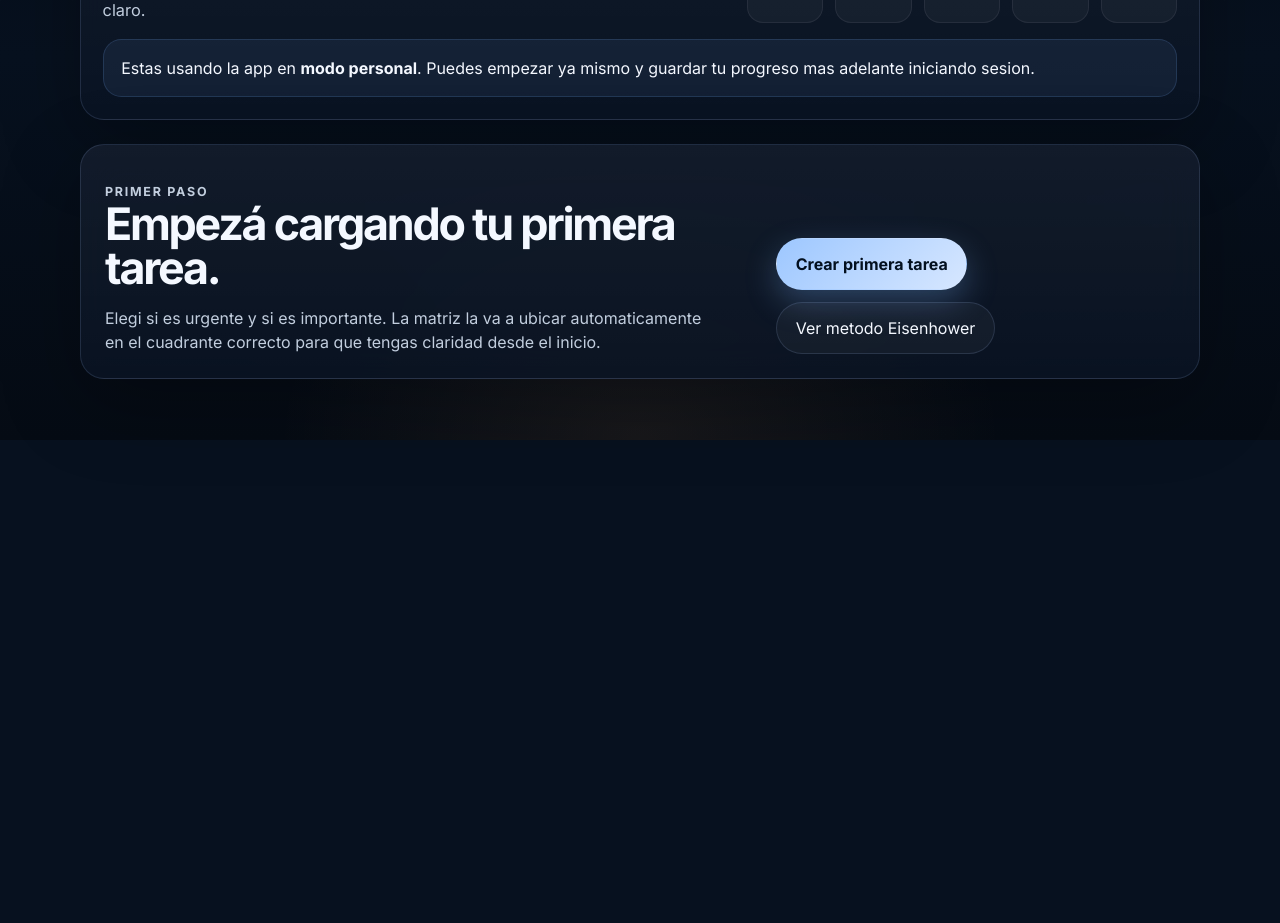
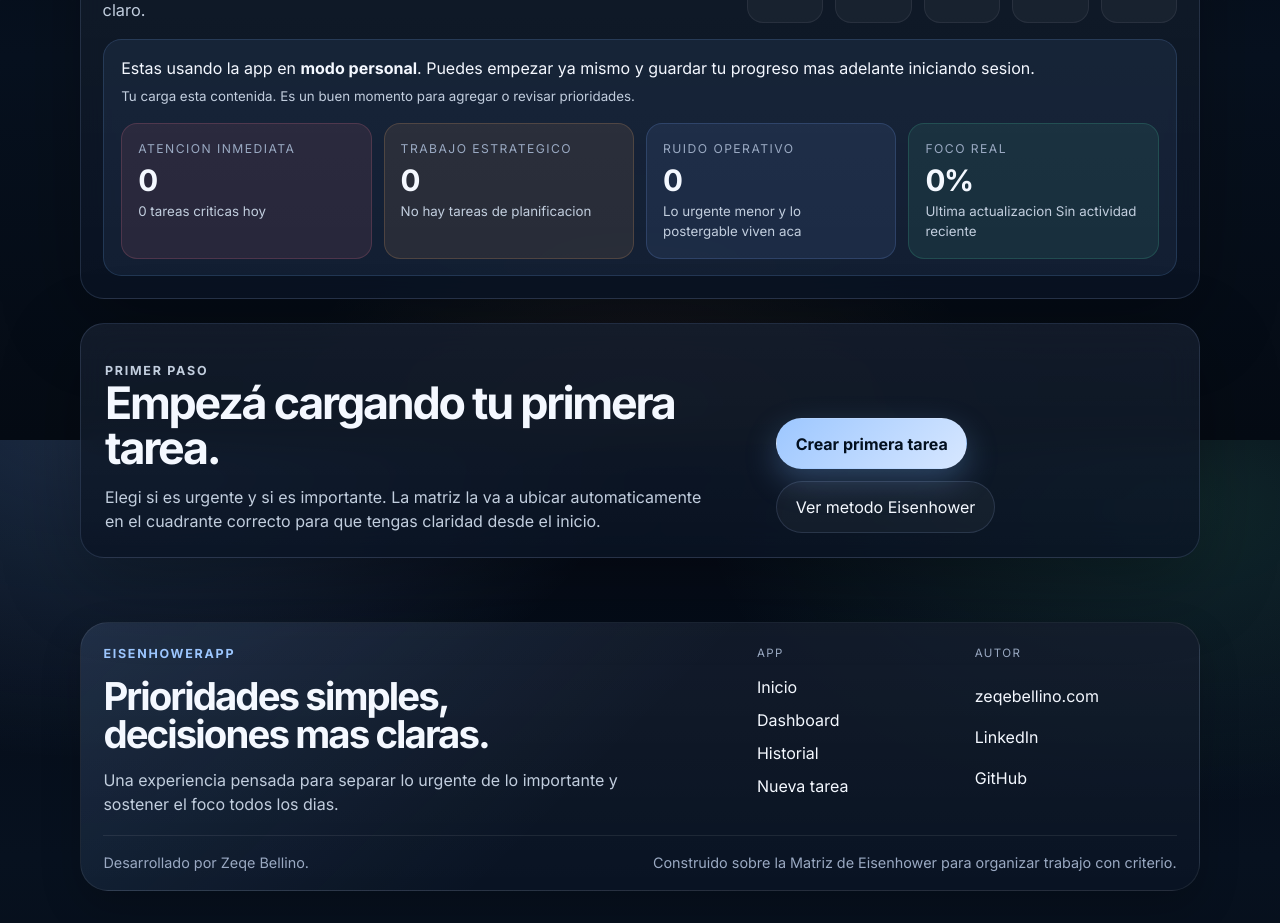
Before and after one commit to ezebellino/eisenhower-app, a React (Vite) app in the folder frontend/: page /tasks in a window 1280 px wide. Shown: the part 360-1283 px from the top of the page. Before the commit the page ends 800 px from the top, so only its background shows below. Built offline with nearby package versions, Linux system fonts and the light colour scheme; no server answers.

Commit message:
Add dashboard summary and redesigned footer

```diff
--- a/frontend/src/App.tsx
+++ b/frontend/src/App.tsx
@@ -15,7 +15,7 @@ import EditTask from "./pages/EditTask";
 
 import "../styles/theme.css";
 import PageTransition from "./components/PageTransition";
-// import Footer from "./components/Footer";
+import Footer from "./components/Footer";
 
 export default function App() {
   const location = useLocation();
@@ -90,7 +90,7 @@ export default function App() {
           />
         </Routes>
       </AnimatePresence>
-      {/* <Footer /> */}
+      <Footer />
     </AuthProvider>
   );
 }
--- /dev/null
+++ b/frontend/src/components/Footer.tsx
@@ -0,0 +1,52 @@
+import { Link, useLocation } from "react-router-dom";
+import "../../styles/Footer.css";
+
+export default function Footer() {
+  const location = useLocation();
+  const isAuthPage = ["/login", "/register"].includes(location.pathname);
+
+  if (isAuthPage) return null;
+
+  return (
+    <footer className="footer">
+      <div className="footer__inner">
+        <div className="footer__brand">
+          <p className="footer__eyebrow">EisenhowerApp</p>
+          <h2>Prioridades simples, decisiones mas claras.</h2>
+          <p className="footer__description">
+            Una experiencia pensada para separar lo urgente de lo importante y sostener el foco
+            todos los dias.
+          </p>
+        </div>
+
+        <nav className="footer__nav" aria-label="Enlaces del footer">
+          <div className="footer__group">
+            <span>App</span>
+            <Link to="/">Inicio</Link>
+            <Link to="/tasks">Dashboard</Link>
+            <Link to="/tasks/completed">Historial</Link>
+            <Link to="/tasks/create">Nueva tarea</Link>
+          </div>
+
+          <div className="footer__group">
+            <span>Autor</span>
+            <a href="https://zeqebellino.com" target="_blank" rel="noopener noreferrer">
+              zeqebellino.com
+            </a>
+            <a href="https://www.linkedin.com/in/ezebellino/" target="_blank" rel="noopener noreferrer">
+              LinkedIn
+            </a>
+            <a href="https://github.com/ezebellino" target="_blank" rel="noopener noreferrer">
+              GitHub
+            </a>
+          </div>
+        </nav>
+      </div>
+
+      <div className="footer__bottom">
+        <p>Desarrollado por Zeqe Bellino.</p>
+        <p>Construido sobre la Matriz de Eisenhower para organizar trabajo con criterio.</p>
+      </div>
+    </footer>
+  );
+}
--- a/frontend/src/pages/Home.tsx
+++ b/frontend/src/pages/Home.tsx
@@ -8,6 +8,24 @@ import {
 import { completeTask, deleteTask, getAllTasks, uncompleteTask } from "../services/taskServices";
 import type { Task, TaskID } from "../types/tasks";
 import { useAuth } from "../auth/AuthContext";
+
+function getLatestUpdate(tasks: Task[]) {
+  if (tasks.length === 0) return "Sin actividad reciente";
+
+  const latest = [...tasks].sort(
+    (left, right) => Date.parse(right.updatedAt) - Date.parse(left.updatedAt)
+  )[0];
+
+  const date = new Date(latest.updatedAt);
+  if (Number.isNaN(date.getTime())) return "Sin actividad reciente";
+
+  return new Intl.DateTimeFormat("es-AR", {
+    day: "2-digit",
+    month: "short",
+    hour: "2-digit",
+    minute: "2-digit",
+  }).format(date);
+}
 
 export default function Home() {
   const [tasks, setTasks] = useState<Task[]>([]);
@@ -79,6 +97,45 @@ export default function Home() {
     }
   };
 
+  const activeTasks = tasks.filter((task) => task.status === "active");
+  const criticalTasks = activeTasks.filter((task) => task.quadrant === 1).length;
+  const strategicTasks = activeTasks.filter((task) => task.quadrant === 2).length;
+  const reactiveTasks = activeTasks.filter((task) => task.quadrant === 3).length;
+  const lowPriorityTasks = activeTasks.filter((task) => task.quadrant === 4).length;
+  const importantTasks = activeTasks.filter((task) => task.is_important).length;
+  const focusRatio =
+    activeTasks.length === 0 ? 0 : Math.round((importantTasks / activeTasks.length) * 100);
+
+  const dashboardHighlights = [
+    {
+      label: "Atencion inmediata",
+      value: String(criticalTasks),
+      helper: criticalTasks === 1 ? "1 tarea critica hoy" : `${criticalTasks} tareas criticas hoy`,
+      tone: "is-critical",
+    },
+    {
+      label: "Trabajo estrategico",
+      value: String(strategicTasks),
+      helper:
+        strategicTasks === 0
+          ? "No hay tareas de planificacion"
+          : `${strategicTasks} tareas para avanzar sin urgencia`,
+      tone: "is-strategic",
+    },
+    {
+      label: "Ruido operativo",
+      value: String(reactiveTasks + lowPriorityTasks),
+      helper: "Lo urgente menor y lo postergable viven aca",
+      tone: "is-ops",
+    },
+    {
+      label: "Foco real",
+      value: `${focusRatio}%`,
+      helper: `Ultima actualizacion ${getLatestUpdate(activeTasks)}`,
+      tone: "is-focus",
+    },
+  ];
+
   return (
     <div className="page container">
       <EisenhowerMatrix
@@ -86,17 +143,39 @@ export default function Home() {
         description="Visualiza tu carga activa, navega cada cuadrante y ejecuta con un criterio mas claro."
         banner={
           <>
+            <div className="dashboard-summary">
+              <div className="dashboard-summary__intro">
                 {user ? (
                   <p>
-                Hola <strong>{user.username}</strong>. Tus tareas estan sincronizadas y listas para
-                seguir avanzando desde cualquier sesion.
+                    Hola <strong>{user.username}</strong>. Tus tareas estan sincronizadas y listas
+                    para seguir avanzando desde cualquier sesion.
                   </p>
                 ) : (
                   <p>
-                Estas usando la app en <strong>modo personal</strong>. Puedes empezar ya mismo y
-                guardar tu progreso mas adelante iniciando sesion.
+                    Estas usando la app en <strong>modo personal</strong>. Puedes empezar ya mismo
+                    y guardar tu progreso mas adelante iniciando sesion.
                   </p>
                 )}
+
+                <small>
+                  {criticalTasks > 0
+                    ? "Empeza por el cuadrante urgente e importante para bajar friccion rapido."
+                    : strategicTasks > 0
+                      ? "Buen momento para avanzar trabajo importante antes de que se vuelva urgente."
+                      : "Tu carga esta contenida. Es un buen momento para agregar o revisar prioridades."}
+                </small>
+              </div>
+
+              <div className="dashboard-summary__grid">
+                {dashboardHighlights.map((item) => (
+                  <article key={item.label} className={`dashboard-kpi ${item.tone}`}>
+                    <span>{item.label}</span>
+                    <strong>{item.value}</strong>
+                    <small>{item.helper}</small>
+                  </article>
+                ))}
+              </div>
+            </div>
 
             {isLoadingTasks && (
               <div className="matrix-banner matrix-banner--info">
--- a/frontend/styles/EisenhowerMatrix.css
+++ b/frontend/styles/EisenhowerMatrix.css
@@ -84,6 +84,78 @@
 
 .matrix-banner__action {
   justify-self: start;
+}
+
+.dashboard-summary {
+  display: grid;
+  gap: 1rem;
+}
+
+.dashboard-summary__intro {
+  display: grid;
+  gap: 0.45rem;
+}
+
+.dashboard-summary__intro small {
+  color: var(--muted-strong);
+}
+
+.dashboard-summary__grid {
+  display: grid;
+  grid-template-columns: repeat(4, minmax(0, 1fr));
+  gap: 0.75rem;
+}
+
+.dashboard-kpi {
+  padding: 1rem;
+  border-radius: 1rem;
+  border: 1px solid rgba(255, 255, 255, 0.08);
+  background: rgba(255, 255, 255, 0.04);
+}
+
+.dashboard-kpi span,
+.dashboard-kpi small {
+  display: block;
+}
+
+.dashboard-kpi span {
+  color: var(--muted);
+  font-size: 0.76rem;
+  text-transform: uppercase;
+  letter-spacing: 0.12em;
+}
+
+.dashboard-kpi strong {
+  display: block;
+  margin-top: 0.45rem;
+  font-size: 1.85rem;
+  line-height: 1;
+  letter-spacing: -0.05em;
+}
+
+.dashboard-kpi small {
+  margin-top: 0.45rem;
+  color: var(--muted-strong);
+}
+
+.dashboard-kpi.is-critical {
+  background: rgba(255, 124, 146, 0.09);
+  border-color: rgba(255, 124, 146, 0.18);
+}
+
+.dashboard-kpi.is-strategic {
+  background: rgba(255, 179, 107, 0.09);
+  border-color: rgba(255, 179, 107, 0.18);
+}
+
+.dashboard-kpi.is-ops {
+  background: rgba(126, 169, 255, 0.09);
+  border-color: rgba(126, 169, 255, 0.18);
+}
+
+.dashboard-kpi.is-focus {
+  background: rgba(81, 211, 165, 0.09);
+  border-color: rgba(81, 211, 165, 0.18);
 }
 
 .matrix {
@@ -260,6 +332,10 @@
     flex-direction: column;
     align-items: start;
   }
+
+  .dashboard-summary__grid {
+    grid-template-columns: repeat(2, minmax(0, 1fr));
+  }
 }
 
 @media (max-width: 640px) {
@@ -271,6 +347,10 @@
     grid-template-columns: repeat(2, minmax(0, 1fr));
   }
 
+  .dashboard-summary__grid {
+    grid-template-columns: 1fr;
+  }
+
   .matrix-panel {
     min-height: auto;
   }
--- /dev/null
+++ b/frontend/styles/Footer.css
@@ -0,0 +1,99 @@
+.footer {
+  width: var(--container);
+  margin: 1rem auto 2rem;
+  padding: 1.4rem 1.4rem 1rem;
+  border: 1px solid rgba(255, 255, 255, 0.08);
+  border-radius: calc(var(--radius) + 0.25rem);
+  background:
+    linear-gradient(135deg, rgba(124, 182, 255, 0.12), transparent 48%),
+    linear-gradient(180deg, rgba(255, 255, 255, 0.04), transparent 100%),
+    var(--panel);
+  box-shadow: var(--shadow-soft);
+}
+
+.footer__inner {
+  display: grid;
+  grid-template-columns: minmax(0, 1.2fr) minmax(18rem, 0.8fr);
+  gap: 1.5rem;
+  align-items: start;
+}
+
+.footer__eyebrow {
+  margin: 0 0 0.8rem;
+  color: var(--accent-strong);
+  text-transform: uppercase;
+  letter-spacing: 0.14em;
+  font-size: 0.78rem;
+  font-weight: 700;
+}
+
+.footer__brand h2 {
+  margin: 0;
+  max-width: 15ch;
+  font-size: clamp(1.65rem, 3vw, 2.5rem);
+  line-height: 1;
+  letter-spacing: -0.05em;
+}
+
+.footer__description {
+  max-width: 36rem;
+  margin: 0.9rem 0 0;
+  color: var(--muted-strong);
+}
+
+.footer__nav {
+  display: grid;
+  grid-template-columns: repeat(2, minmax(0, 1fr));
+  gap: 1rem;
+}
+
+.footer__group {
+  display: grid;
+  gap: 0.55rem;
+}
+
+.footer__group span {
+  margin-bottom: 0.25rem;
+  color: var(--muted);
+  text-transform: uppercase;
+  letter-spacing: 0.12em;
+  font-size: 0.72rem;
+}
+
+.footer__group a {
+  color: var(--text);
+  text-decoration: none;
+  transition: color 160ms ease, transform 160ms ease;
+}
+
+.footer__group a:hover {
+  color: var(--accent-strong);
+  transform: translateX(2px);
+}
+
+.footer__bottom {
+  display: flex;
+  justify-content: space-between;
+  gap: 1rem;
+  margin-top: 1.2rem;
+  padding-top: 1rem;
+  border-top: 1px solid rgba(255, 255, 255, 0.08);
+}
+
+.footer__bottom p {
+  margin: 0;
+  color: var(--muted);
+  font-size: 0.9rem;
+}
+
+@media (max-width: 860px) {
+  .footer__inner,
+  .footer__nav,
+  .footer__bottom {
+    grid-template-columns: 1fr;
+  }
+
+  .footer__bottom {
+    display: grid;
+  }
+}
```
Lines whose indentation alone changed are shown as unchanged.
